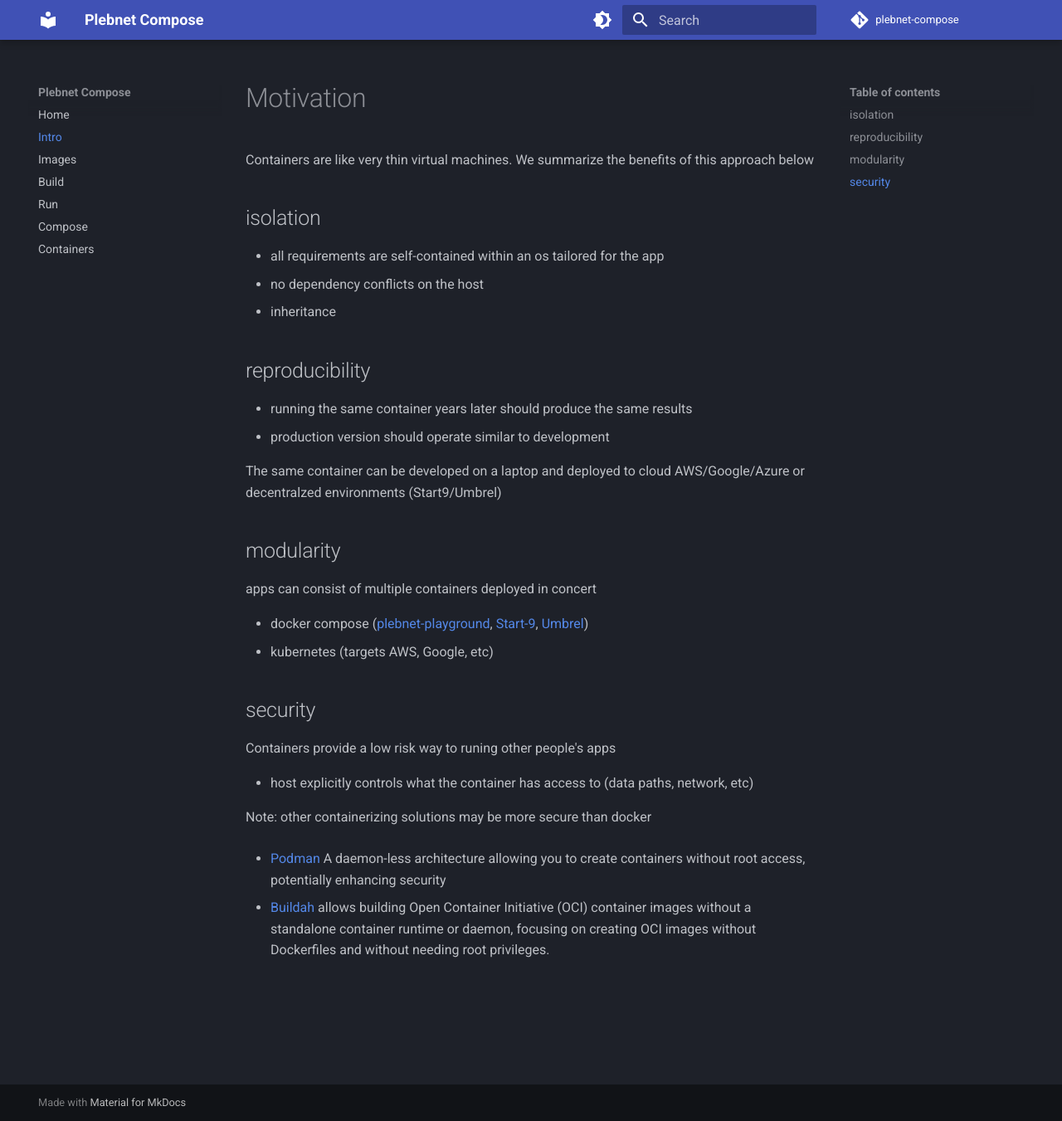
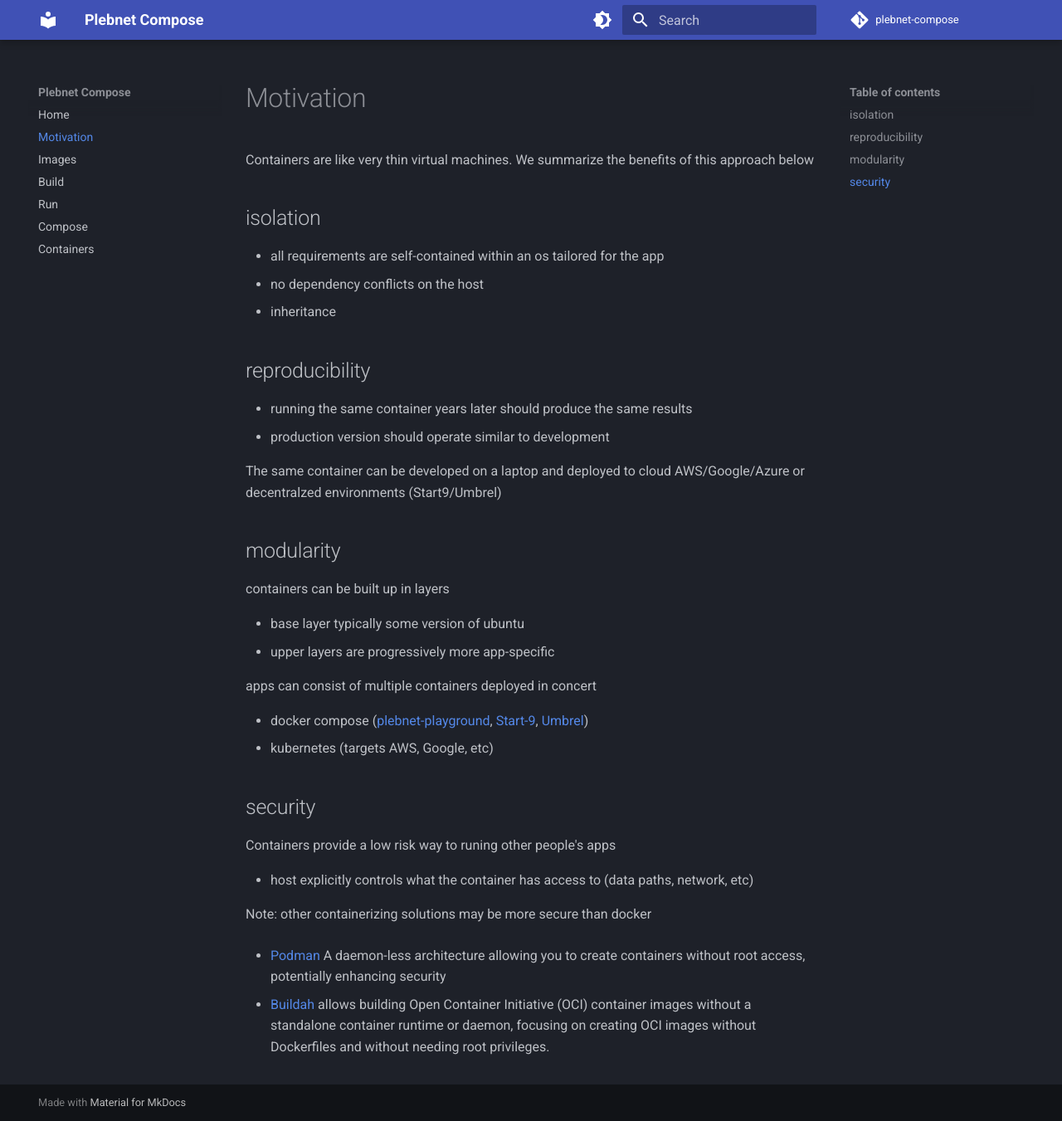
Before and after one commit to plebnet-dev/plebnet-compose, an MkDocs documentation site: the page built from docs/motivation.md, in a window 1280 px wide and 1351 px high. Shown: the whole window at 83% size. Built offline with MkDocs 1.6.1 and Material for MkDocs 9.7.7, drawn with Linux system fonts in a browser that asks for light colours; comment, search, counter and statistics services are not loaded.

```diff
--- a/docs/intro.md
+++ b/docs/motivation.md
@@ -17,6 +17,11 @@ The same container can be developed on a laptop and deployed to cloud AWS/Google
 
 ## modularity
 
+containers can be built up in layers
+
+* base layer typically some version of ubuntu
+* upper layers are progressively more app-specific
+
 apps can consist of multiple containers deployed in concert
 
 * docker compose ([plebnet-playground](https://github.com/PLEBNET-PLAYGROUND/plebnet-playground-docker), [Start-9](https://docs.start9.com/latest/developer-docs/packaging#package-the-service), [Umbrel](https://github.com/getumbrel/umbrel-apps#1-containerizing-the-app-using-docker))
--- a/mkdocs.yml
+++ b/mkdocs.yml
@@ -8,7 +8,7 @@ edit_uri: ""
 
 nav:
   - Home: index.md
-  - Intro: intro.md
+  - Motivation: motivation.md
   - Images: images.md
   - Build: build.md
   - Run: run.md
```
Also changed, not shown: WorkLog.md (+1 -0 lines), docs/images.md (+4 -4 lines), 1 other file.
